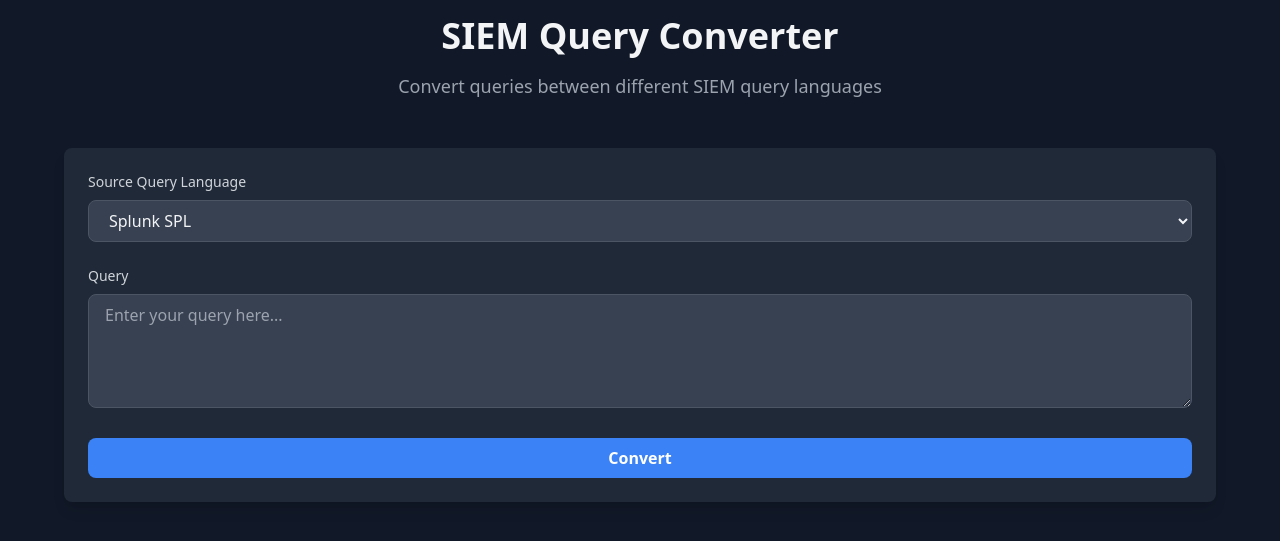
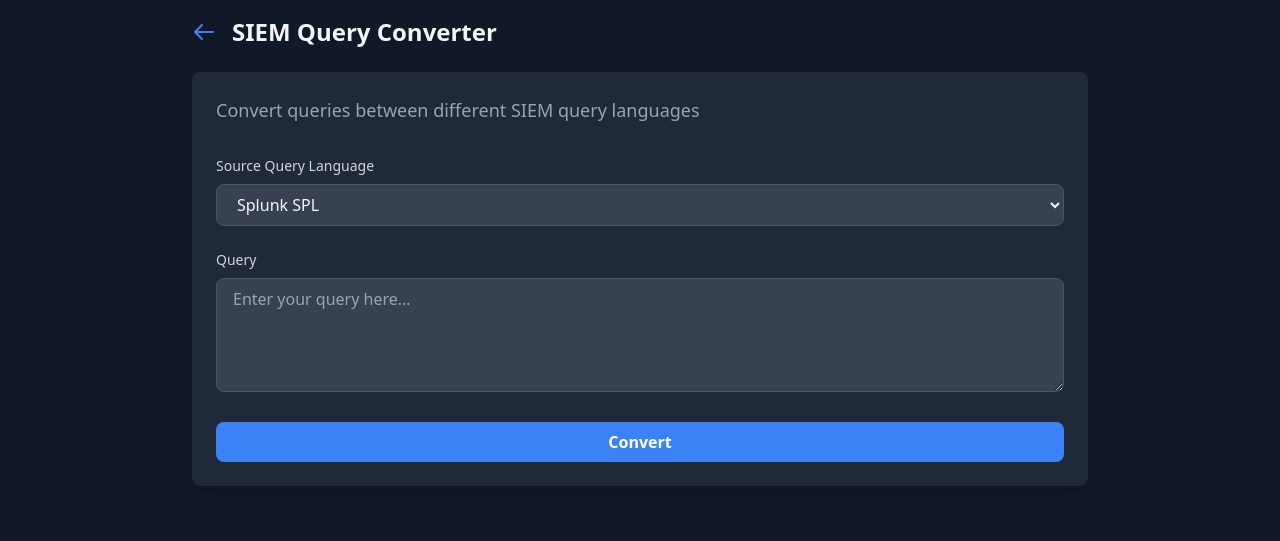
Before and after one commit to shosenwales/Garden, a FastAPI app: page /query-converter in a window 1280 px wide. Shown: the part 64-605 px from the top of the page. Run offline with FastAPI, Linux system fonts and the light colour scheme; some libraries are stand-ins or nearby versions.

Commit message:
fixed back arrow button

```diff
--- a/templates/query_converter.html
+++ b/templates/query_converter.html
@@ -1,13 +1,18 @@
 {% extends "base.html" %}
 
 {% block content %}
-<div class="max-w-6xl mx-auto">
-    <div class="text-center mb-12">
-        <h1 class="text-4xl font-bold mb-4">SIEM Query Converter</h1>
-        <p class="text-gray-400 text-lg">Convert queries between different SIEM query languages</p>
+<div class="max-w-4xl mx-auto">
+    <div class="flex items-center mb-6">
+        <a href="/" class="text-primary hover:text-blue-400 transition-colors">
+            <svg class="w-6 h-6" fill="none" stroke="currentColor" viewBox="0 0 24 24">
+                <path stroke-linecap="round" stroke-linejoin="round" stroke-width="2" d="M10 19l-7-7m0 0l7-7m-7 7h18"></path>
+            </svg>
+        </a>
+        <h2 class="text-2xl font-bold ml-4">SIEM Query Converter</h2>
     </div>
 
     <div class="bg-gray-800 rounded-lg p-6 shadow-lg">
+        <p class="text-gray-400 text-lg mb-8">Convert queries between different SIEM query languages</p>
         <form method="POST" action="/query-converter" class="space-y-6">
             <div>
                 <label for="source_language" class="block text-sm font-medium text-gray-300 mb-2">Source Query Language</label>
```
